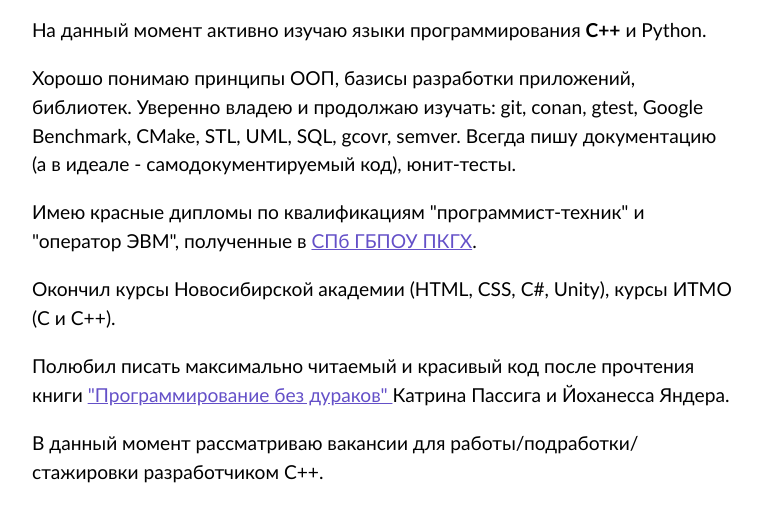
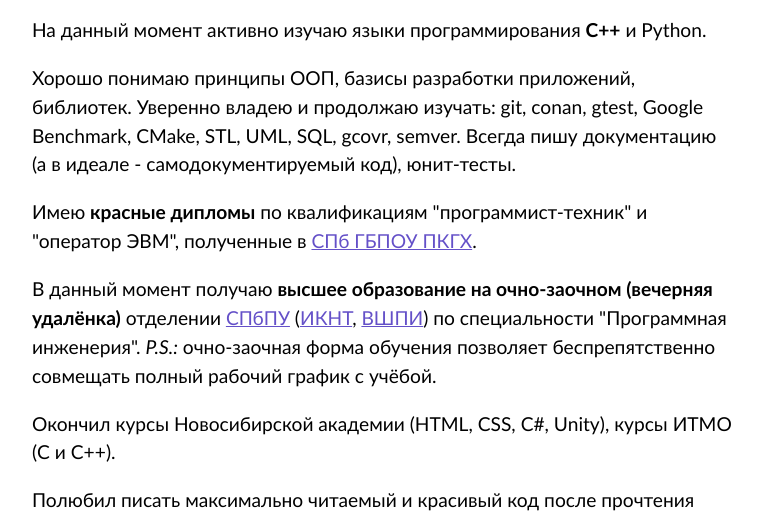
Before and after one commit to seigtm/seigtm.github.io, a plain HTML site: page index.html in a window 1280 px wide. Both pictures are taken after a click on the link "Обо мне". Shown: the part 247-761 px from the top of the page, without its empty margins (258-1021 px from the left). Drawn offline with Linux system fonts and the light colour scheme.

Commit message:
Updated resume by adding my new institution.

```diff
--- a/index.html
+++ b/index.html
@@ -89,8 +89,14 @@
             документацию (а в идеале - самодокументируемый код), юнит-тесты.
           </p>
           <p>
-            Имею красные дипломы по квалификациям "программист-техник" и "оператор ЭВМ", полученные в
+            Имею <b>красные дипломы</b> по квалификациям "программист-техник" и "оператор ЭВМ", полученные в
             <a href="https://pkgh.edu.ru/">СПб ГБПОУ ПКГХ</a>.
+          </p>
+          <p>
+            В данный момент получаю <b>высшее образование на очно-заочном (вечерняя удалёнка)</b> отделении
+            <a href="https://www.spbstu.ru/">СПбПУ</a> (<a href="https://icst.spbstu.ru/">ИКНТ</a>,
+            <a href="https://hsse.spbstu.ru/">ВШПИ</a>) по специальности "Программная инженерия".
+            <i>P.S.:</i> очно-заочная форма обучения позволяет беспрепятственно совмещать полный рабочий график с учёбой.
           </p>
           <p>
             Окончил курсы Новосибирской академии (HTML, CSS, C#, Unity), курсы
@@ -107,8 +113,8 @@
             Катрина Пассига и Йоханесса Яндера.
           </p>
           <p>
-            В данный момент рассматриваю вакансии для
-            работы/подработки/стажировки разработчиком C++.
+            <b>В данный момент рассматриваю вакансии для
+            работы/подработки/стажировки разработчиком C++.</i>
           </p>
         </section>
       </main>
```
Also changed, not shown: 2 other files.
